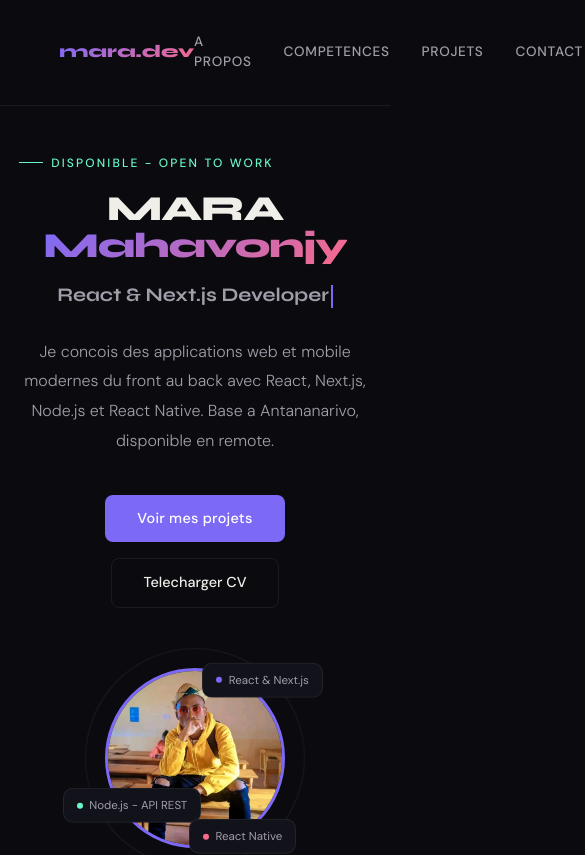
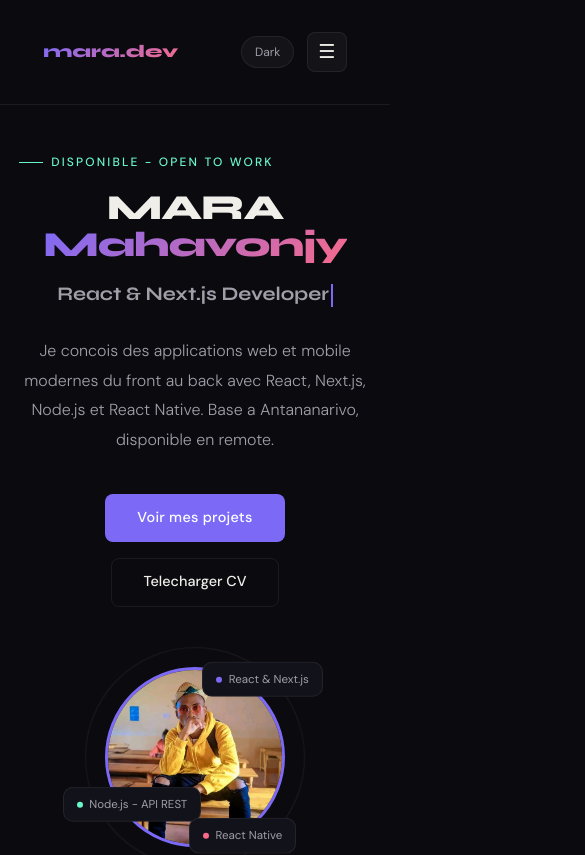
Before and after one commit to mahavonjymara/portfolio-mara, a Next.js app: page / in a window 390 px wide. Shown: the top 855 px of the page, 585 px wide, since content can reach past the window. Built offline with nearby package versions, Linux system fonts and the light colour scheme.

Commit message:
Fix menu burger avec detection mobile JS

```diff
--- a/src/components/Navbar.tsx
+++ b/src/components/Navbar.tsx
@@ -4,10 +4,14 @@ export default function Navbar() {
   const [dark, setDark] = useState(true);
   const [scrolled, setScrolled] = useState(false);
   const [menuOpen, setMenuOpen] = useState(false);
+  const [isMobile, setIsMobile] = useState(false);
   useEffect(() => {
     const handleScroll = () => setScrolled(window.scrollY > 20);
+    const handleResize = () => setIsMobile(window.innerWidth <= 768);
+    handleResize();
     window.addEventListener("scroll", handleScroll);
-    return () => window.removeEventListener("scroll", handleScroll);
+    window.addEventListener("resize", handleResize);
+    return () => { window.removeEventListener("scroll", handleScroll); window.removeEventListener("resize", handleResize); };
   }, []);
   const toggleTheme = () => {
     setDark(!dark);
@@ -21,9 +25,10 @@ export default function Navbar() {
   ];
   return (
     <nav style={{ position:"sticky", top:0, zIndex:100, background:"var(--bg)", borderBottom:"1px solid var(--border)", backdropFilter:"blur(10px)", boxShadow: scrolled ? "0 4px 30px rgba(0,0,0,0.2)" : "none" }}>
-      <div style={{ display:"flex", alignItems:"center", justifyContent:"space-between", padding:"1rem 2.5rem" }}>
+      <div style={{ display:"flex", alignItems:"center", justifyContent:"space-between", padding:"1rem 1.5rem" }}>
         <div style={{ fontFamily:"var(--font-syne)", fontWeight:800, fontSize:"1.1rem", background:"linear-gradient(135deg, var(--accent), var(--accent2))", WebkitBackgroundClip:"text", WebkitTextFillColor:"transparent" }}>mara.dev</div>
-        <div className="nav-desktop" style={{ display:"flex", gap:"2rem", alignItems:"center" }}>
+        {!isMobile ? (
+          <div style={{ display:"flex", gap:"2rem", alignItems:"center" }}>
             {links.map((l) => (
               <a key={l.href} href={l.href} style={{ fontSize:"0.85rem", color:"var(--text2)", textDecoration:"none", letterSpacing:"0.05em", textTransform:"uppercase", fontWeight:500 }}
                 onMouseEnter={(e) => ((e.target as HTMLElement).style.color = "var(--text)")}
@@ -33,20 +38,22 @@ export default function Navbar() {
               {dark ? "Dark" : "Light"}
             </button>
           </div>
-        <div className="nav-mobile" style={{ display:"none", alignItems:"center", gap:"0.8rem" }}>
+        ) : (
+          <div style={{ display:"flex", alignItems:"center", gap:"0.8rem" }}>
             <button onClick={toggleTheme} style={{ background:"var(--card)", border:"1px solid var(--border)", color:"var(--text2)", padding:"0.4rem 0.8rem", borderRadius:"20px", fontSize:"0.75rem", cursor:"pointer" }}>
               {dark ? "Dark" : "Light"}
             </button>
-          <button onClick={() => setMenuOpen(!menuOpen)} style={{ background:"var(--card)", border:"1px solid var(--border)", color:"var(--text)", padding:"0.5rem 0.7rem", borderRadius:8, fontSize:"1.1rem", cursor:"pointer", lineHeight:1 }}>
-            {menuOpen ? "X" : "="}
+            <button onClick={() => setMenuOpen(!menuOpen)} style={{ background:"var(--card)", border:"1px solid var(--border)", color:"var(--text)", width:40, height:40, borderRadius:8, fontSize:"1.2rem", cursor:"pointer", display:"flex", alignItems:"center", justifyContent:"center" }}>
+              {menuOpen ? "✕" : "☰"}
             </button>
           </div>
+        )}
       </div>
-      {menuOpen && (
-        <div style={{ background:"var(--bg2)", borderTop:"1px solid var(--border)", padding:"1rem 2rem", display:"flex", flexDirection:"column", gap:"0" }}>
+      {isMobile && menuOpen && (
+        <div style={{ background:"var(--bg2)", borderTop:"1px solid var(--border)", padding:"0.5rem 0" }}>
           {links.map((l) => (
             <a key={l.href} href={l.href} onClick={() => setMenuOpen(false)}
-              style={{ fontSize:"0.95rem", color:"var(--text2)", textDecoration:"none", letterSpacing:"0.05em", textTransform:"uppercase", fontWeight:500, padding:"0.9rem 0", borderBottom:"1px solid var(--border)" }}
+              style={{ display:"block", fontSize:"0.95rem", color:"var(--text2)", textDecoration:"none", textTransform:"uppercase", fontWeight:500, padding:"1rem 1.5rem", borderBottom:"1px solid var(--border)", letterSpacing:"0.05em" }}
               onMouseEnter={(e) => ((e.target as HTMLElement).style.color = "var(--accent)")}
               onMouseLeave={(e) => ((e.target as HTMLElement).style.color = "var(--text2)")}>{l.label}</a>
           ))}
```
Lines whose indentation alone changed are shown as unchanged.
